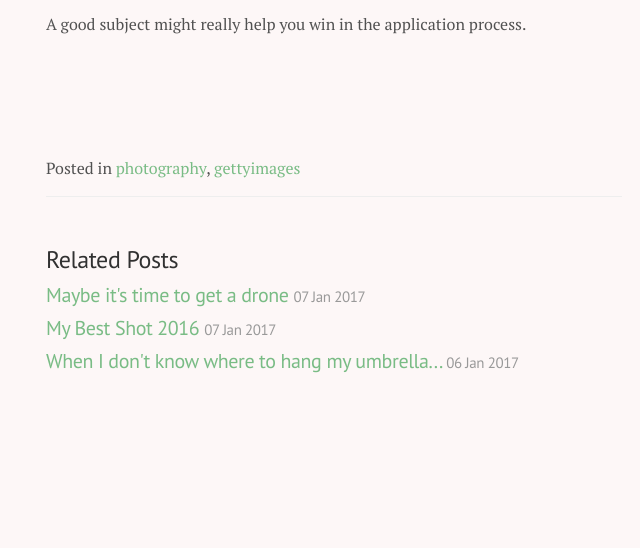
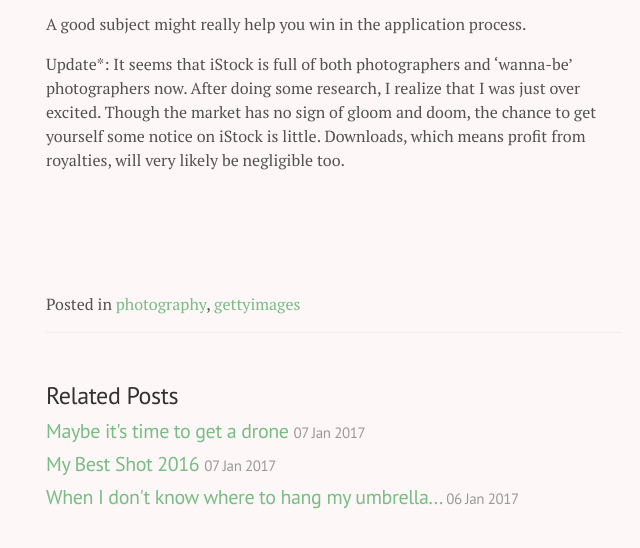
Before and after one commit to maxim-xu/maxim-xu.github.com, a Jekyll site: the page built from _posts/2017-01-08-istock-getty.md, in a window 1280 px wide and 900 px high, scrolled down 1749 px, cut to the strip 342-890 px from the top of the window. Shown: the whole strip, without its empty margins (306-946 px from the left). Built offline with Jekyll 4.4.1, drawn with Linux system fonts in a browser that asks for light colours; a script that is not in the unit is left out; before the commit the page ends 2513 px from its top, so only the background shows below that; some of the changed text lies outside the part shown.

Commit message:
update post

```diff
--- a/_posts/2017-01-08-istock-getty.md
+++ b/_posts/2017-01-08-istock-getty.md
@@ -39,3 +39,7 @@ passed the editor's review. I have listed them below:
 <script async src="//embedr.flickr.com/assets/client-code.js" charset="utf-8"></script>
 
 A good subject might really help you win in the application process.
+
+Update*: It seems that iStock is full of both photographers and 'wanna-be' photographers now. After
+doing some research, I realize that I was just over excited. Though the market has no sign of gloom and doom,
+the chance to get yourself some notice on iStock is little. Downloads, which means profit from royalties, will very likely   be negligible too.
```
Also changed, not shown: other parts of _posts/2017-01-08-istock-getty.md (+1 -1 lines).
